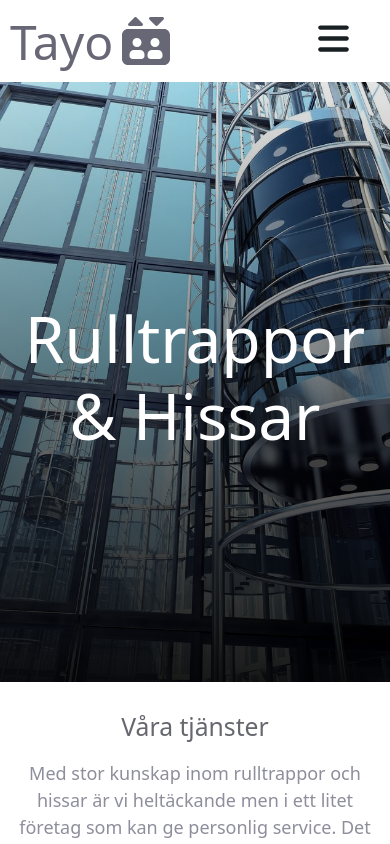
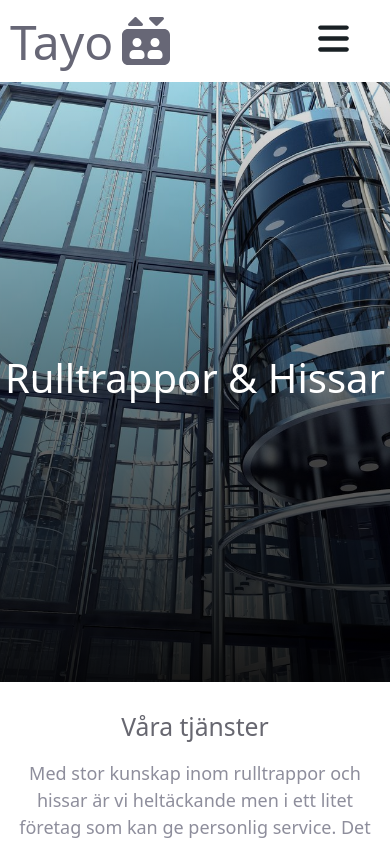
Before and after one commit to patrikyo/tayo-fe, a React (Create React App) app: page / in a window 390 px wide. Shown: the top 844 px of the page. Built offline with nearby package versions, Linux system fonts and the light colour scheme.

Commit message:
Improves naming convetntion according to BEM

```diff
--- a/src/components/footer/Footer.css
+++ b/src/components/footer/Footer.css
@@ -4,14 +4,15 @@
     padding: 35px 0;
     max-width: 800px;
     margin: 0 auto;
+    text-align: center;
+
 }
 
-.footer__aboutUs {
-    text-align: center;
+.footer__about-container {
     max-width: 600px;
 }
 
-.footer__socialmedia {
+.footer__socialmedia-container {
     max-width: 600px;
 }
 
@@ -28,12 +29,12 @@
     font-weight: 300;
 }
 
-.footer__socialLink {
+.footer__link {
     text-decoration: none;
     color: #000;
 }
 
-.footer__socialLink:hover {
+.footer__link:hover {
     color: #668cad;
 }
 
@@ -43,7 +44,7 @@
     margin: 0;
 }
 
-.footer_socialImage {
+.footer_image {
     margin-right: 5px;
 }
 
--- a/src/components/footer/Footer.js
+++ b/src/components/footer/Footer.js
@@ -1,40 +1,39 @@
 import "./Footer.css";
 const Footer = function () {
   return (
-    <>
     <div className="footer">
-        <div className="footer__aboutUs">
+      <div className="footer__about-container">
         <h2 className="footer__header">Om oss</h2>
         <div className="footer__body">
-            Välkommen till vårt hisskonsultföretag, där vi erbjuder personliga
-            och skräddarsydda tjänster för att hjälpa dig att fatta välgrundade
-            beslut om dina vertikala transportbehov. Som ett enmansbolag kan vi
-            ge dig den individuella uppmärksamhet och expertis du förtjänar.
+          Välkommen till vårt hisskonsultföretag, där vi erbjuder personliga och
+          skräddarsydda tjänster för att hjälpa dig att fatta välgrundade beslut
+          om dina vertikala transportbehov. Som ett enmansbolag kan vi ge dig
+          den individuella uppmärksamhet och expertis du förtjänar.
         </div>
       </div>
-        <div className="footer__socialmedia">
+      <div className="footer__socialmedia-container">
         <h2 className="footer__header">Sociala medier</h2>
 
         <div className="footer__body">
           <ul className="footer_list">
             <li>
-                <a className="footer__socialLink" href="www.facebook.com">
+              <a className="footer__link" href="www.facebook.com">
                 <img
                   src="https://assets.website-files.com/5e4b18feebfd1a721bb930e6/5e4b18feebfd1a3b71b93135_social-18.svg"
                   width="20"
                   alt=""
-                    className="footer_socialImage"
+                  className="footer_image"
                 />
                 <span>Facebook</span>
               </a>
             </li>
             <li>
-                <a className="footer__socialLink" href="www.google.com">
+              <a className="footer__link" href="www.google.com">
                 <img
                   src="https://assets.website-files.com/5e4b18feebfd1a721bb930e6/5e4b18feebfd1a19f9b93130_social-06.svg"
                   width="20"
                   alt=""
-                    className="footer_socialImage"
+                  className="footer_image"
                 />
                 <span>google</span>
               </a>
@@ -43,7 +42,6 @@ const Footer = function () {
         </div>
       </div>
     </div>
-    </>
   );
 };
 
--- a/src/components/header/Header.css
+++ b/src/components/header/Header.css
@@ -16,7 +16,7 @@
     gap: 25px;
 }
 
-.header__title-icon {
+.header__icon--title {
     color: #676776 ;
     transform: scale(3);
 }
@@ -27,7 +27,7 @@
     font-size: 4em;
 }
 
-#header__bars-icon {
+#header__icon--bars {
     width: 35px;
     height: 35px;
     color: #192024;
--- a/src/components/header/Header.js
+++ b/src/components/header/Header.js
@@ -14,7 +14,7 @@ function Header() {
       <Link id="header__home-link" to="/">
         <div className="header__title-container">
           <h1>Tayo</h1>
-          <FontAwesomeIcon className="header__title-icon" icon={faElevator} />
+          <FontAwesomeIcon className="header__icon--title" icon={faElevator} />
         </div>
       </Link>
       {/** title ends*/}
@@ -23,7 +23,7 @@ function Header() {
       <div className="header__nav-container">
         {/** Btn only visible up to 540px  starts */}
         <button className="header__nav-toggle" onClick={() => setNav(!nav)}>
-          <FontAwesomeIcon id="header__bars-icon" icon={faBars} />
+          <FontAwesomeIcon id="header__icon--bars" icon={faBars} />
         </button>
         {/** Btn only visible up to 540px  ends */}
 
--- a/src/components/hero/Hero.css
+++ b/src/components/hero/Hero.css
@@ -1,4 +1,4 @@
-.hero__container {
+.hero {
     height: 50rem;
     max-height: 600px;
     object-fit: contain;
@@ -13,16 +13,14 @@
 
 }
 
-.hero__text-container {
-    height: 100%;
-    display: flex;
-    flex-direction: column;
-    justify-content: center;
-    align-items: center;
-}
-
 .hero__header {
     color: white;
     font-size: 4rem;
     text-align: center;
 }
+
+@media screen and (max-width: 540px){
+    .hero__header {
+        font-size: 2.5rem;
+    }
+}
--- a/src/components/hero/Hero.js
+++ b/src/components/hero/Hero.js
@@ -1,10 +1,8 @@
 import "./Hero.css";
 function Hero() {
   return (
-    <div className="hero__container">
-      <div className="hero__text-container">
-        <h2 className="hero__header">Rulltrappor & Hissar</h2>
-      </div>
+    <div className="hero">
+      <h2 className="hero__header">Rulltrappor & Hissar</h2>
     </div>
   );
 }
```
Lines whose indentation alone changed are shown as unchanged.
